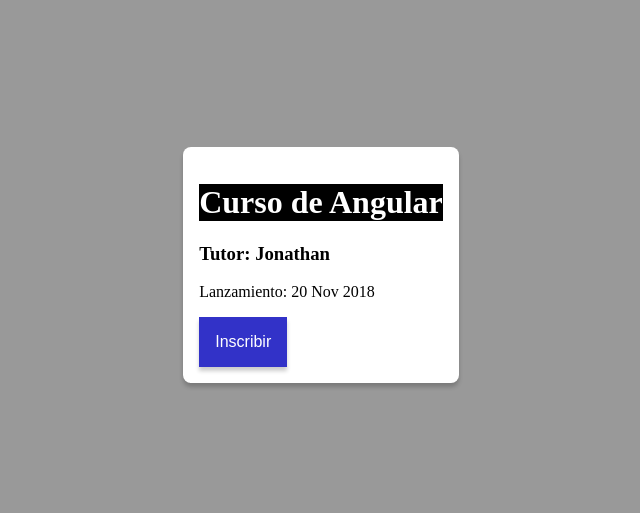
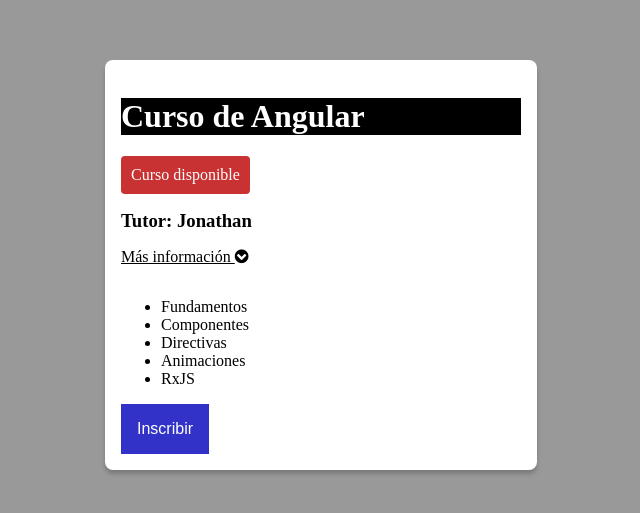
Before and after one commit to zaratedev/angular-project, an Angular app: page / in a window 1280 px wide. Shown: the part 135-648 px from the top of the page, without its empty margins (319-959 px from the left). Built offline with nearby package versions, Linux system fonts and the light colour scheme.

Commit message:
Installing Font-awesome, directive ngFor

```diff
--- a/angular.json
+++ b/angular.json
@@ -23,7 +23,8 @@
               "src/assets"
             ],
             "styles": [
-              "src/styles.css"
+              "src/styles.css",
+              "node_modules/font-awesome/css/font-awesome.css"
             ],
             "scripts": []
           },
--- a/package.json
+++ b/package.json
@@ -21,6 +21,7 @@
     "@angular/platform-browser-dynamic": "^6.0.0",
     "@angular/router": "^6.0.0",
     "core-js": "^2.5.4",
+    "font-awesome": "^4.7.0",
     "rxjs": "^6.0.0",
     "zone.js": "^0.8.26"
   },
--- a/src/app/title/title.component.css
+++ b/src/app/title/title.component.css
@@ -4,14 +4,28 @@
   border-radius: 8px;
   box-shadow: 0px 4px 4px rgba(0,0,0,0.2);
   padding: 1em;
+  width: 400px;
 }
 /*Etiquetas que esten por ensima del dom (ancestros)*/
 :host-context(.dark) h1{
   background-color: black;
   color: white;
 }
+
+h3 {
+  margin: 0px;
+}
+
+a {
+  display: inline-block;
+  margin: 1em 0;
+  cursor: pointer;
+  text-decoration: underline;
+}
+
 .highlight {
   background-color: rgb(200, 50, 50);
+  color: white;
   border-radius: 4px;
   padding: 10px;
   display: inline-block;
--- a/src/app/title/title.component.html
+++ b/src/app/title/title.component.html
@@ -1,11 +1,21 @@
 <h1>Curso de Angular</h1>
-<h3>Tutor: {{ name }}</h3>
 <p *ngIf="!isAvailable; else available">Lanzamiento: 20 Nov 2018</p>
 
 <ng-template #available>
   <span class="highlight">Curso disponible</span>
 </ng-template>
 
+<h3>Tutor: {{ name }}</h3>
 <div class="">
-  <button [disabled]="isAvailable" [ngClass]="css_classes" type="button" name="button">Inscribir</button>
+  <a>Más información <i class="fa " [ngClass]="{'fa-chevron-circle-down': !moreInformation, 'fa-chevron-circle-up': moreInformation}"></i></a>
+  <p *ngIf="moreInformation">
+    Lorem ipsum dolor sit amet, consectetur adipisicing elit, sed do eiusmod tempor incididunt ut labore et dolore magna aliqua.
+    Ut enim ad minim veniam, quis nostrud exercitation ullamco laboris nisi ut aliquip ex ea commodo consequat.
+  </p>
 </div>
+<ul>
+  <li *ngFor="let topic of topics">{{ topic }}</li>
+</ul>
+<div class="">
+  <button [disabled]="isAvailable" [ngClass]="{active: isAvailable, shadow: !isAvailable}" type="button" name="button">Inscribir</button>
+</div>
--- a/src/app/title/title.component.ts
+++ b/src/app/title/title.component.ts
@@ -7,25 +7,22 @@
 })
 export class TitleComponent implements OnInit{
   public name : string;
-  public edad : number;
   public isAvailable : boolean = true;
   public edades : number[];
-
-  public css_classes : string[] = ['active', 'shadow'];
+  public moreInformation : boolean = false;
+  public topics : string[];
 
   constructor() {}
 
   // Se ejecuta cuando el componente ha sido inicializado
   ngOnInit() {
     this.name = 'Jonathan';
-    this.edad = 24;
-
-    setTimeout( () => {
-      this.isAvailable = false;
-    }, 3000)
-  }
-
-  getEdadNombre() : string {
-    return `${this.name} : ${this.edad}`;
+    this.topics = [
+      'Fundamentos',
+      'Componentes',
+      'Directivas',
+      'Animaciones',
+      'RxJS'
+    ]
   }
 }
```
Also changed, not shown: 1 other file (tests, documents, lock files or other folders).
